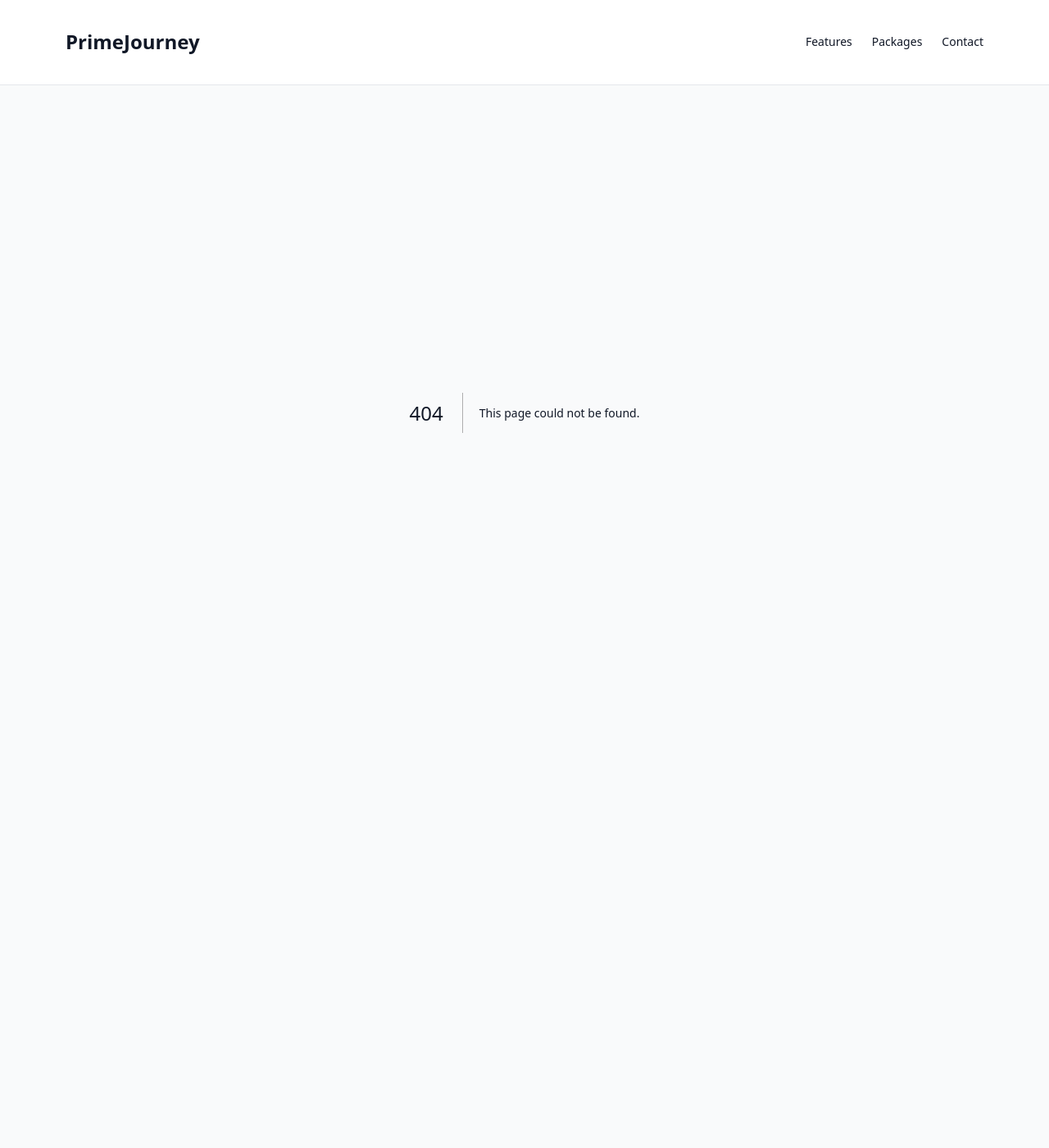
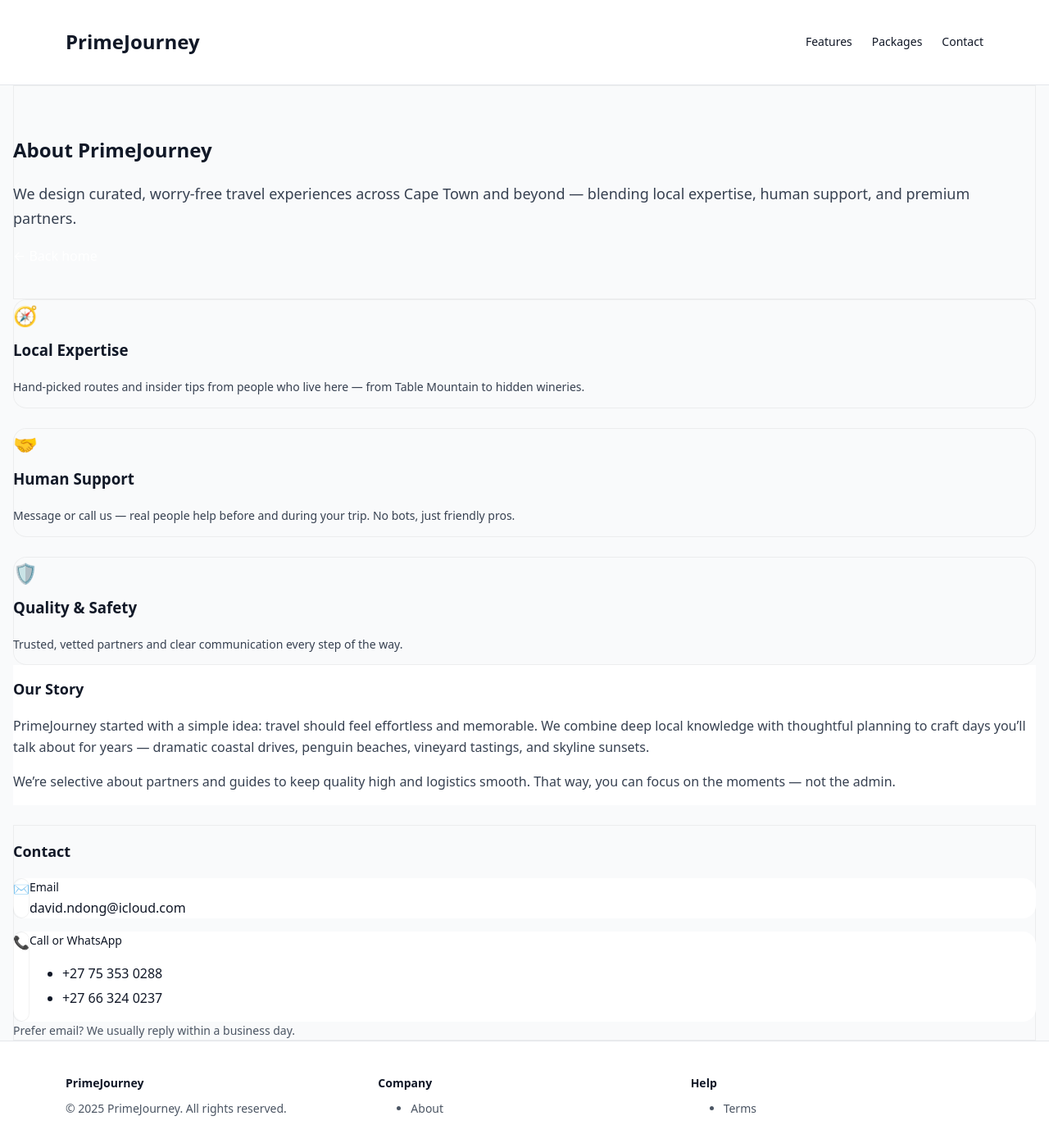
Before and after one commit to jerome244/cape_town, a Next.js app in the folder frontend/: page /about in a window 1280 px wide. Before the commit this address had no page. Shown: the top 1400 px of the page at 82% size. Before the commit the page ends 904 px from the top, so only its background shows below. Built offline with nearby package versions, Linux system fonts and the light colour scheme.

Commit message:
feat : about /terms pages

```diff
--- /dev/null
+++ b/frontend/app/about/page.tsx
@@ -0,0 +1,148 @@
+// app/about/page.tsx
+import Link from 'next/link';
+import Footer from '@/components/Footer';
+
+export const metadata = {
+  title: 'About — PrimeJourney',
+  description:
+    'Learn about PrimeJourney — our mission, story, and how we craft unforgettable trips in and around Cape Town.',
+};
+
+export default function AboutPage() {
+  return (
+    <main className="min-h-screen antialiased leading-relaxed relative">
+      {/* Soft backdrop */}
+      <div className="absolute inset-0 -z-10 bg-[radial-gradient(80rem_40rem_at_-10%_-10%,#e8f1ff_0%,transparent_40%),radial-gradient(70rem_40rem_at_110%_-10%,#e9fbee_0%,transparent_35%)]" />
+
+      {/* Hero */}
+      <section className="px-4 sm:px-6 lg:px-8 pt-16 pb-8">
+        <div className="max-w-5xl mx-auto">
+          <div className="rounded-3xl overflow-hidden ring-1 ring-black/5 bg-white/70 backdrop-blur shadow-sm">
+            <div className="px-6 py-10 sm:px-10 sm:py-14 text-center">
+              <h1 className="text-4xl md:text-5xl font-semibold tracking-tight text-gray-900">
+                About PrimeJourney
+              </h1>
+              <p className="mt-4 text-lg text-gray-700">
+                We design curated, worry-free travel experiences across Cape Town and beyond —
+                blending local expertise, human support, and premium partners.
+              </p>
+              <div className="mt-6">
+                <Link
+                  href="/"
+                  className="inline-flex items-center gap-2 rounded-2xl bg-gray-900 px-5 py-2.5 text-white font-medium hover:bg-black transition"
+                >
+                  ← Back home
+                </Link>
+              </div>
+            </div>
+          </div>
+        </div>
+      </section>
+
+      {/* Three pillars */}
+      <section className="px-4 sm:px-6 lg:px-8 pb-4">
+        <div className="max-w-5xl mx-auto grid gap-6 md:grid-cols-3">
+          {[
+            {
+              icon: '🧭',
+              title: 'Local Expertise',
+              text:
+                'Hand-picked routes and insider tips from people who live here — from Table Mountain to hidden wineries.',
+            },
+            {
+              icon: '🤝',
+              title: 'Human Support',
+              text:
+                'Message or call us — real people help before and during your trip. No bots, just friendly pros.',
+            },
+            {
+              icon: '🛡️',
+              title: 'Quality & Safety',
+              text:
+                'Trusted, vetted partners and clear communication every step of the way.',
+            },
+          ].map((c) => (
+            <div
+              key={c.title}
+              className="rounded-2xl border bg-white/80 backdrop-blur p-6 ring-1 ring-black/5 shadow-sm"
+            >
+              <div className="text-2xl">{c.icon}</div>
+              <h3 className="mt-2 font-semibold text-gray-900">{c.title}</h3>
+              <p className="mt-1 text-sm text-gray-700">{c.text}</p>
+            </div>
+          ))}
+        </div>
+      </section>
+
+      {/* Story + Contact */}
+      <section className="px-4 sm:px-6 lg:px-8 pb-20">
+        <div className="max-w-5xl mx-auto grid gap-6 md:grid-cols-5">
+          <article className="md:col-span-3 rounded-3xl border bg-white p-6 shadow-sm">
+            <h2 className="text-lg font-semibold tracking-tight">Our Story</h2>
+            <div className="mt-3 space-y-4 text-gray-700">
+              <p>
+                PrimeJourney started with a simple idea: travel should feel effortless and memorable.
+                We combine deep local knowledge with thoughtful planning to craft days you’ll talk
+                about for years — dramatic coastal drives, penguin beaches, vineyard tastings, and
+                skyline sunsets.
+              </p>
+              <p>
+                We’re selective about partners and guides to keep quality high and logistics smooth.
+                That way, you can focus on the moments — not the admin.
+              </p>
+            </div>
+          </article>
+
+          <aside className="md:col-span-2 rounded-3xl border bg-white/80 backdrop-blur p-6 ring-1 ring-black/5 shadow-sm">
+            <h3 className="text-lg font-semibold tracking-tight">Contact</h3>
+            <div className="mt-4 grid gap-4">
+              {/* Email */}
+              <a
+                href="mailto:david.ndong@icloud.com"
+                className="group flex items-start gap-3 rounded-2xl border bg-white p-4 hover:shadow-md transition"
+              >
+                <span className="shrink-0 rounded-xl bg-emerald-100 p-2 ring-1 ring-emerald-200">
+                  ✉️
+                </span>
+                <div>
+                  <div className="text-sm text-gray-500">Email</div>
+                  <div className="mt-1 font-medium text-gray-900 break-all">
+                    david.ndong@icloud.com
+                  </div>
+                </div>
+              </a>
+
+              {/* Phone */}
+              <div className="flex items-start gap-3 rounded-2xl border bg-white p-4">
+                <span className="shrink-0 rounded-xl bg-indigo-100 p-2 ring-1 ring-indigo-200">
+                  📞
+                </span>
+                <div>
+                  <div className="text-sm text-gray-500">Call or WhatsApp</div>
+                  <ul className="mt-1 font-medium text-gray-900 space-y-1">
+                    <li>
+                      <a className="hover:underline block" href="tel:+27753530288">
+                        +27 75 353 0288
+                      </a>
+                    </li>
+                    <li>
+                      <a className="hover:underline block" href="tel:+27663240237">
+                        +27 66 324 0237
+                      </a>
+                    </li>
+                  </ul>
+                </div>
+              </div>
+            </div>
+
+            <div className="mt-6 text-sm text-gray-600">
+              Prefer email? We usually reply within a business day.
+            </div>
+          </aside>
+        </div>
+      </section>
+
+      <Footer />
+    </main>
+  );
+}
--- a/frontend/components/Footer.tsx
+++ b/frontend/components/Footer.tsx
@@ -1,26 +1,37 @@
+// components/Footer.tsx
 export default function Footer() {
+  const year = new Date().getFullYear();
+
   return (
     <footer className="border-t bg-white">
-      <div className="max-w-6xl mx-auto px-4 py-10 text-sm text-gray-600 grid gap-4"
-           style={{ gridTemplateColumns: 'repeat(3, minmax(0, 1fr))' }}>
+      <div
+        className="max-w-6xl mx-auto px-4 py-10 text-sm text-gray-600 grid gap-6 sm:gap-4"
+        style={{ gridTemplateColumns: 'repeat(3, minmax(0, 1fr))' }}
+      >
         <div>
           <div className="font-semibold text-gray-900">PrimeJourney</div>
-          <p className="mt-2">Prototype built with Next.js.</p>
+          <p className="mt-2 text-gray-500">© {year} PrimeJourney. All rights reserved.</p>
         </div>
+
         <div>
           <div className="font-semibold text-gray-900">Company</div>
           <ul className="mt-2 space-y-1">
-            <li><a className="hover:underline" href="#">About</a></li>
-            <li><a className="hover:underline" href="#">Careers</a></li>
-            <li><a className="hover:underline" href="#">Blog</a></li>
+            <li>
+              <a className="hover:underline" href="/about">
+                About
+              </a>
+            </li>
           </ul>
         </div>
+
         <div>
           <div className="font-semibold text-gray-900">Help</div>
           <ul className="mt-2 space-y-1">
-            <li><a className="hover:underline" href="#">Support</a></li>
-            <li><a className="hover:underline" href="#">Contact</a></li>
-            <li><a className="hover:underline" href="#">Terms</a></li>
+            <li>
+              <a className="hover:underline" href="/terms">
+                Terms
+              </a>
+            </li>
           </ul>
         </div>
       </div>
```
Also changed, not shown: frontend/app/terms/page.tsx (added, +81 -0 lines).
